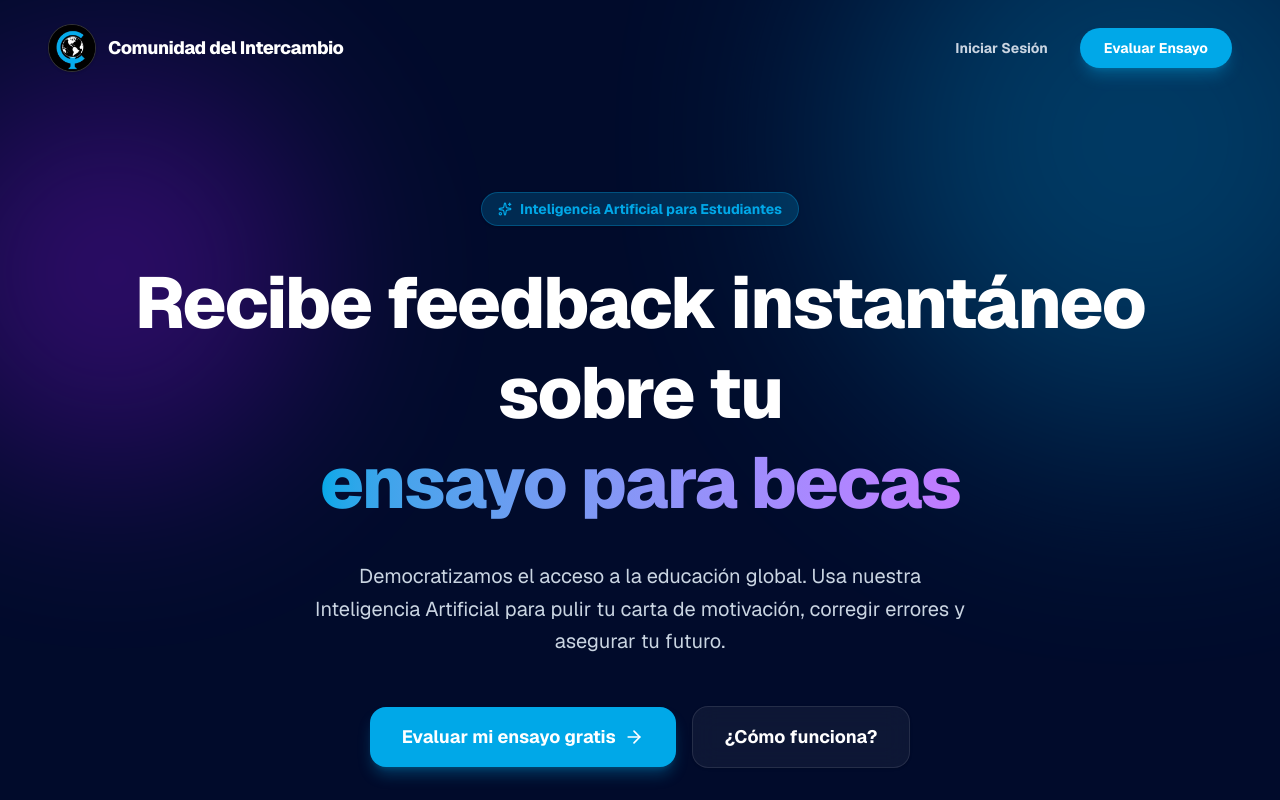
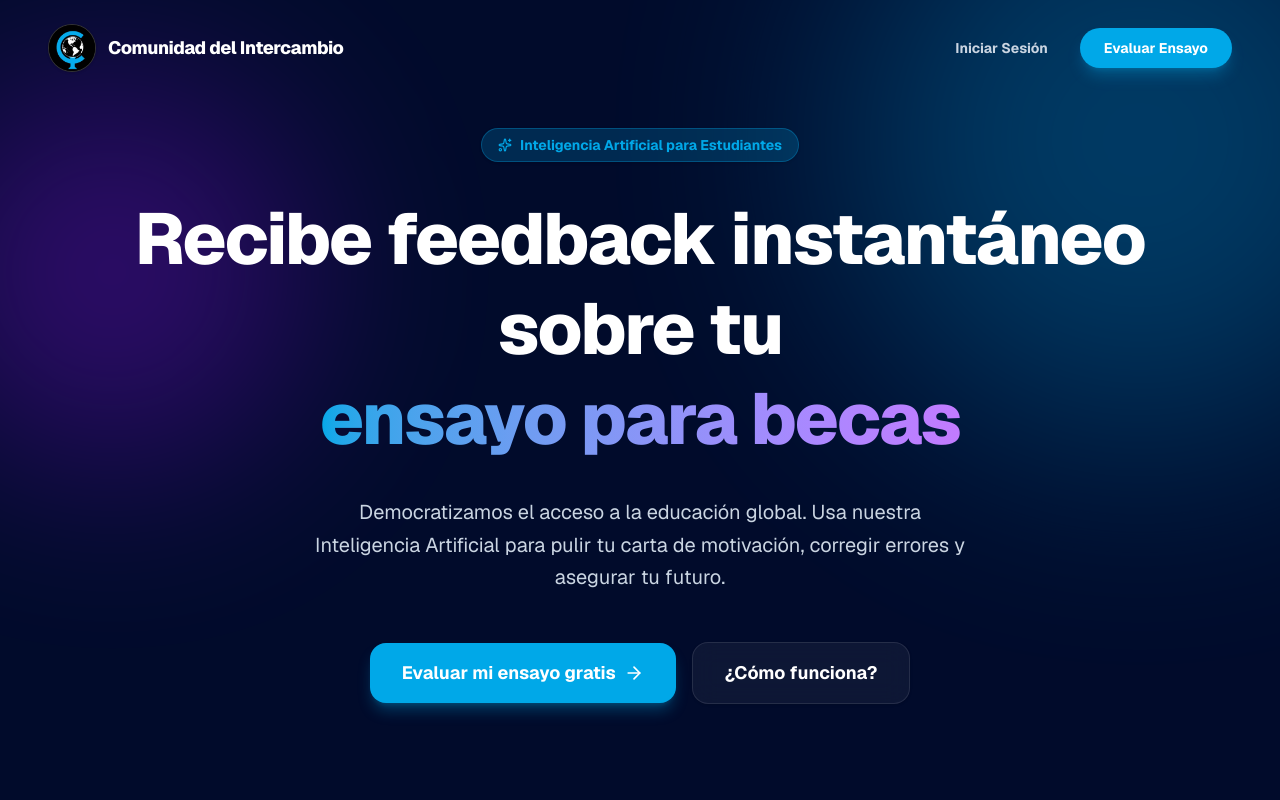
Before and after one commit to yami15j/sop-project, a Next.js app: page / in a window 1280 px wide. Shown: the top 800 px of the page. Built offline with nearby package versions, Linux system fonts and the light colour scheme.

Commit message:
actualizacion

```diff
--- a/src/app/page.tsx
+++ b/src/app/page.tsx
@@ -36,14 +36,14 @@ export default function LandingPage() {
       </nav>
 
       {/* Hero Section - Dark Navy Blue */}
-      <section className="relative z-10 pt-32 sm:pt-40 md:pt-48 pb-24 sm:pb-32 md:pb-40 px-4 sm:px-6 overflow-hidden bg-[#010B2B] text-white">
+      <section className="relative z-10 min-h-screen flex flex-col justify-center items-center pt-24 pb-12 sm:pb-16 px-4 sm:px-6 overflow-hidden bg-[#010B2B] text-white">
         {/* Glows de fondo para el Hero oscuro */}
         <div className="absolute top-0 left-0 w-full h-full overflow-hidden opacity-30 pointer-events-none">
           <div className="absolute -top-40 -right-40 w-[600px] h-[600px] bg-[#00A8E8] rounded-full blur-[120px]"></div>
           <div className="absolute top-20 -left-20 w-96 h-96 bg-purple-600 rounded-full blur-[100px]"></div>
         </div>
 
-        <div className="max-w-5xl mx-auto text-center relative z-10">
+        <div className="w-full max-w-5xl mx-auto text-center relative z-10">
           <motion.div
             initial={{ opacity: 0, y: 20 }}
             animate={{ opacity: 1, y: 0 }}
```
